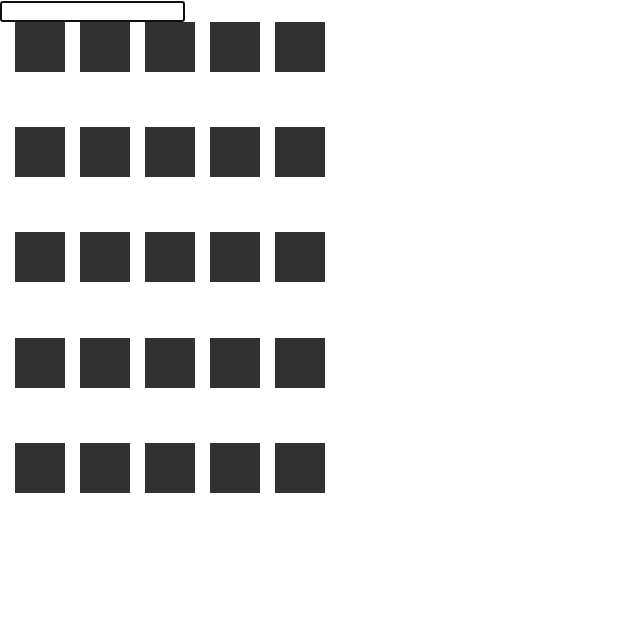
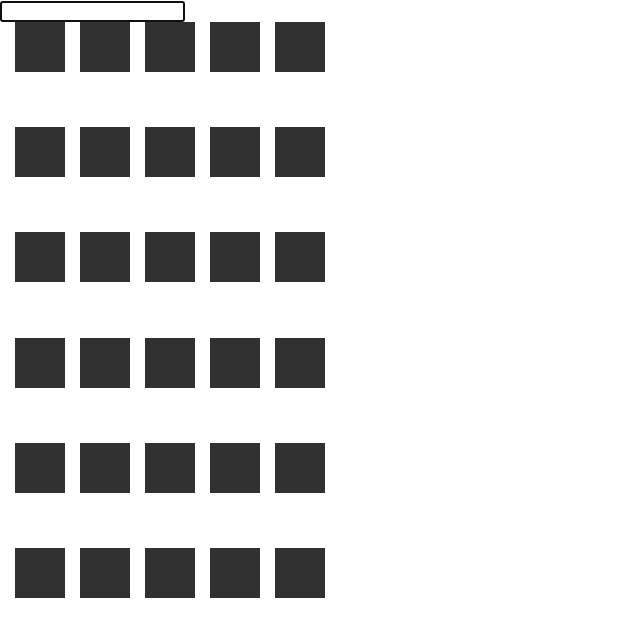
Before and after one commit to e-ed/wordle-clone, a React (Create React App) app: page / in a window 1280 px wide. Shown: the top 636 px of the page, without its empty margins (0-640 px from the left). Built offline with nearby package versions, Linux system fonts and the light colour scheme.

Commit message:
conditional css

```diff
--- a/package.json
+++ b/package.json
@@ -3,6 +3,7 @@
   "version": "0.1.0",
   "private": true,
   "dependencies": {
+    "@babel/plugin-proposal-private-property-in-object": "7.21.11",
     "@testing-library/jest-dom": "^5.17.0",
     "@testing-library/react": "^13.4.0",
     "@testing-library/user-event": "^13.5.0",
--- a/src/App.css
+++ b/src/App.css
@@ -16,6 +16,34 @@
   text-shadow: 0px 0px 1px #fff;
 }
 
+.correct {
+  background-color: rgb(108, 236, 91);
+  width: 50px;
+  height: 50px;
+  flex-direction: column;
+  display: inline-block;
+  margin-left: 15px;
+  font-size: 25px;
+  text-align: center;
+  margin-bottom: 4%;
+  color: transparent;
+  text-shadow: 0px 0px 1px #fff;
+}
+
+.wrongplace {
+  background-color: rgb(224, 235, 75);
+  width: 50px;
+  height: 50px;
+  flex-direction: column;
+  display: inline-block;
+  margin-left: 15px;
+  font-size: 25px;
+  text-align: center;
+  margin-bottom: 4%;
+  color: transparent;
+  text-shadow: 0px 0px 1px #fff;
+}
+
 body {
   background-color: #282c34;
   background-color: #FFFFFF;
--- a/src/App.tsx
+++ b/src/App.tsx
@@ -10,22 +10,42 @@ import Word from './Word';
 
 
 function App() {
+  const wordleAnswer: string = 'BEAST';
   let newLetters: string = ""
 
-  const [guess, setGuess] = useState({
+  const [guess, setGuess] = useState<{currentGuess: string, previousGuesses: string[]}>({
     currentGuess: "",
-    previousGuesses: ([] as string[])
+    previousGuesses: []
   });
 
 
 
+  const [answered, setAnswered] = useState<boolean[]>([false, false, false, false, false, false]);
+  const [css, setCss] = useState<Array<Array<string>>>([]);
+
+  let answerLetters: string[] = wordleAnswer.split("")
+
+  let checkLetters = (w1:string[], w2:string[]) => {
+    let a:string[] = [];
+
+      for (let i = 0; i < 5; i++) {
+        if (w1[i] == w2[i]) {
+          a.push('correct');
+        } else if (w2.includes(w1[i]))  {
+          a.push('wrongplace');
+        }
+        else {
+          a.push('letter');
+        }
+      }
 
 
-
+    return a;
+  }
 
   const handleInput = (e: React.KeyboardEvent<HTMLInputElement>) => {
     let newLetter = e.key.toUpperCase();
-    if (!newLetter.match(/^[0-9a-zA-Z]+$/)) return;
+    if (!newLetter.match(/^[a-zA-Z]+$/)) return;
 
     if (e.key == 'Backspace') {
       newLetter = guess.currentGuess.slice(0, -1);
@@ -41,14 +61,23 @@ function App() {
       setGuess({currentGuess: "", previousGuesses: oldGuesses})
       console.log(guess)
 
+      let newAnswered: boolean[];
+
       switch(guess.previousGuesses.length) {
         case 1:
-          console.log(1);
+          newAnswered = [true, false, false, false, false];
+          setAnswered(newAnswered);
           break;
         case 2:
-          console.log(2);
+          newAnswered = [true, true, false, false, false];
+          setAnswered(newAnswered);
           break;
       }
+          let inputLetters = guess.currentGuess.split("");
+          let newCss: Array<Array<string>> = css;
+          newCss.push(checkLetters(inputLetters, answerLetters))
+          setCss(newCss);
+          console.log(css)
 
     }
 
@@ -70,23 +99,13 @@ function App() {
     <>
      <input onKeyDown={(e) => handleInput(e)} autoFocus maxLength={5} type='text'/>
 
-    <Word inputState={guess.previousGuesses.length == 0? guess.currentGuess : guess.previousGuesses[0]} answer='beast' enabled={true} />
+    <Word inputState={guess.previousGuesses.length == 0? guess.currentGuess : guess.previousGuesses[0]} answer={wordleAnswer} answered={answered[0]} css={css[0]} />
+    <Word inputState={guess.previousGuesses.length == 1? guess.currentGuess : guess.previousGuesses[1]} answer={wordleAnswer} answered={answered[1]} css={css[1]} />
+    <Word inputState={guess.previousGuesses.length == 2? guess.currentGuess : guess.previousGuesses[2]} answer={wordleAnswer} answered={answered[2]} css={css[2]} />
+    <Word inputState={guess.previousGuesses.length == 3? guess.currentGuess : guess.previousGuesses[3]} answer={wordleAnswer} answered={answered[3]} css={css[3]} />
+    <Word inputState={guess.previousGuesses.length == 4? guess.currentGuess : guess.previousGuesses[4]} answer={wordleAnswer} answered={answered[4]} css={css[4]} />
+    <Word inputState={guess.previousGuesses.length == 4? guess.currentGuess : guess.previousGuesses[4]} answer={wordleAnswer} answered={answered[5]} css={css[5]} />
 
-
-
-    <Word inputState={guess.previousGuesses.length == 1? guess.currentGuess : guess.previousGuesses[0]} answer='beast' enabled={false} />
-
-
-
-    <Word inputState={guess.previousGuesses.length == 2? guess.currentGuess : guess.previousGuesses[0]} answer='beast' enabled={false} />
-
-
-
-    <Word  inputState={guess.previousGuesses.length == 3? guess.currentGuess : guess.previousGuesses[0]} answer='beast' enabled={false} />
-
-
-
-    <Word inputState={guess.previousGuesses.length == 4? guess.currentGuess : guess.previousGuesses[0]} answer='beast' enabled={false} />
 
 
 
--- a/src/Word.tsx
+++ b/src/Word.tsx
@@ -1,30 +1,30 @@
 import React, { forwardRef, useRef } from 'react';
 
-export function Word({ answer, enabled, inputState }: { answer: string; enabled?: boolean, inputState: string})  {
+export function Word({ answer, answered, inputState , css}: { answer: string; answered: boolean, inputState: string, css: string[]})  {
 
 
 
   return (
     <div className='flex-container'>
 
-      <div className='letter' >
-        {enabled ? inputState[0] : null}
+      <div className={answered ? css[0] : 'letter'} >
+        {inputState == undefined? null : inputState[0]}
       </div>
 
-      <div className='letter' >
-        {enabled ? inputState[1] : null}
+      <div className={answered ? css[1] : 'letter'} >
+        {inputState == undefined? null : inputState[1]}
       </div>
 
-      <div className='letter' >
-        {enabled ? inputState[2] : null}
+      <div className={answered ? css[2] : 'letter'} >
+        {inputState == undefined? null : inputState[2]}
       </div>
 
-      <div className='letter' >
-        {enabled ? inputState[3] : null}
+      <div className={answered ? css[3] : 'letter'} >
+        {inputState == undefined? null : inputState[3]}
       </div>
 
-      <div className='letter'>
-        {enabled ? inputState[4] : null}
+      <div className={answered ? css[4] : 'letter'}>
+        {inputState == undefined? null : inputState[4]}
       </div>
     </div>
   );
```
